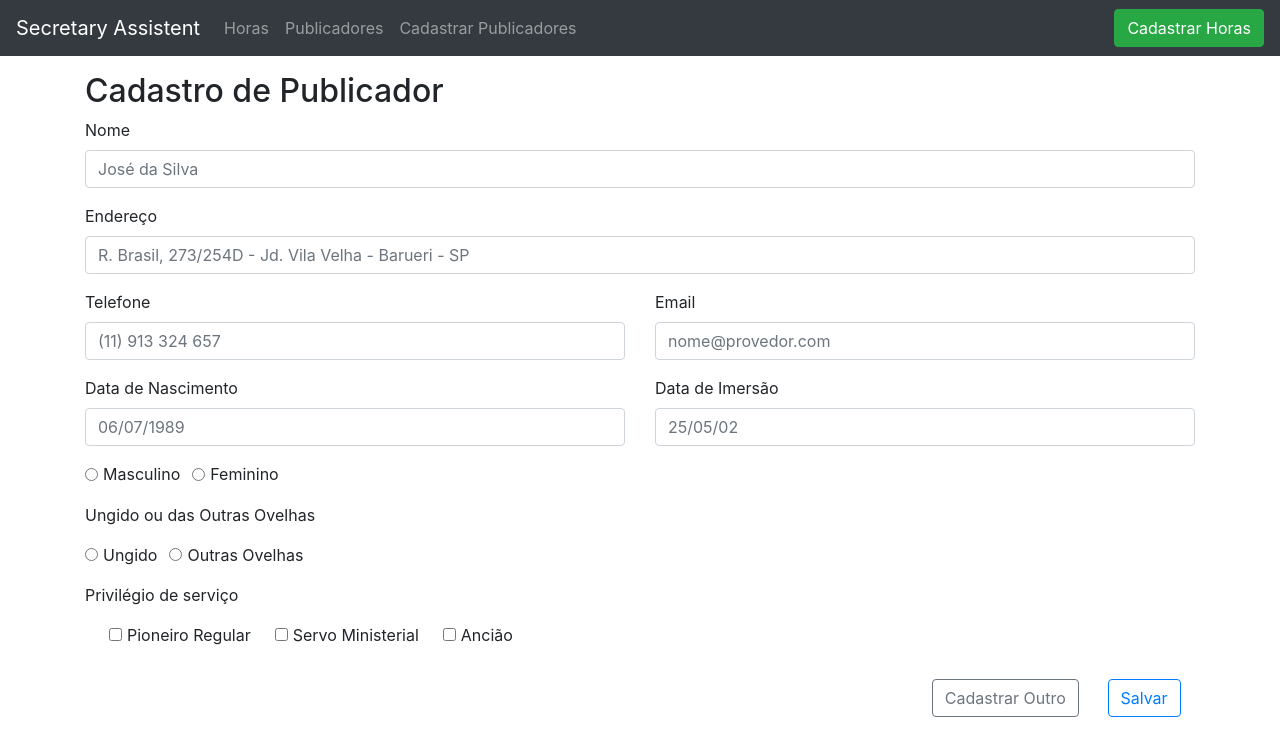
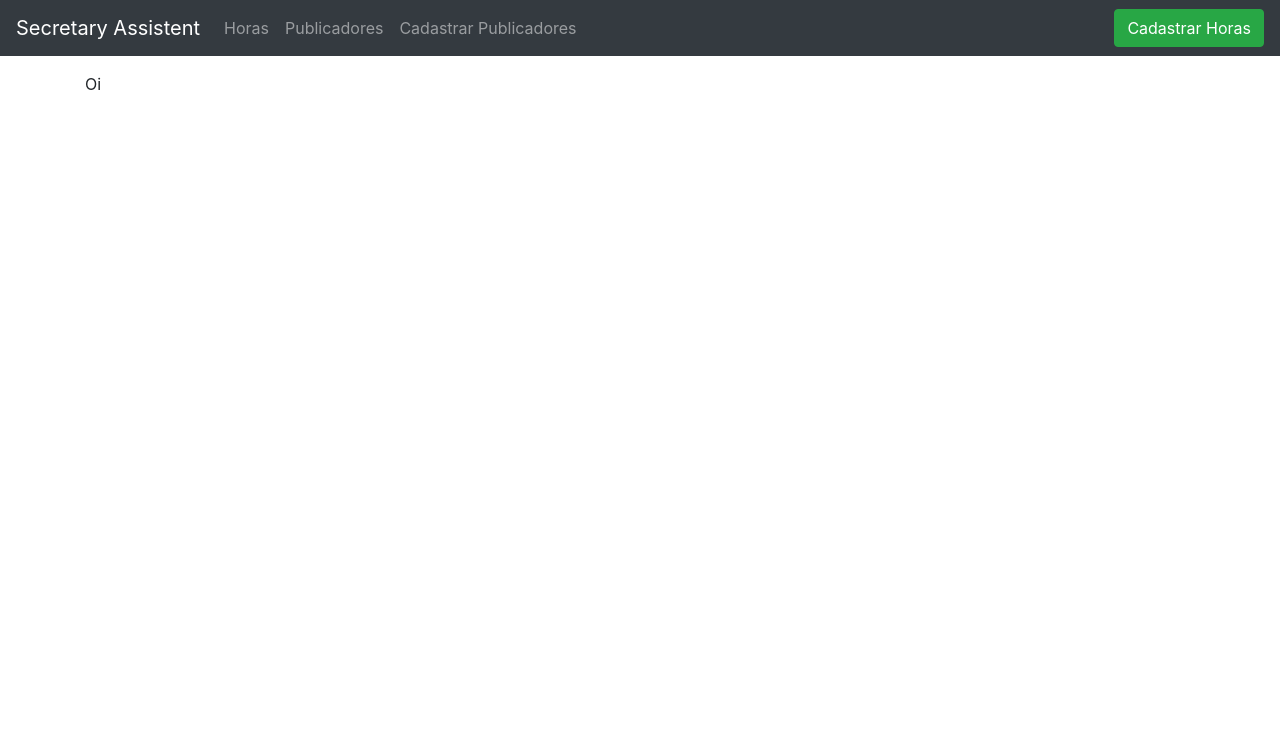
Before and after one commit to flpms/hour-report, a React (Create React App) app in the folder view/: page / in a window 1280 px wide. Shown: the top 756 px of the page. Built offline with nearby package versions, Linux system fonts and the light colour scheme.

Commit message:
create routes

```diff
--- a/view/src/App.js
+++ b/view/src/App.js
@@ -6,16 +6,36 @@ import CreatePublisher from './components/publisher/create/';
 
 class App extends Component {
 
+  panel = {
+    addPublishers: <CreatePublisher />,
+    home: <div>Oi</div>
+  }
+
+  constructor(props) {
+    super(props);
+    this.state = { route: 'home' };
+  }
+
   changeRoute(route) {
-    console.log('= = = route is', route);
+    this.setState({
+      route: route
+    });
   }
 
   render() {
+    let panel;
+
+    if (this.panel[this.state.route]) {
+      panel = this.panel[this.state.route];
+    } else {
+      panel = <div className="not-found">404 :(</div>
+    }
+
     return (
       <div className="app">
-        <NavBar onRouteChange={this.changeRoute} />
+        <NavBar onRouteChange={this.changeRoute.bind(this)} />
         <div className="container">
-          <CreatePublisher />
+          { panel }
         </div>
       </div>
     );
```
